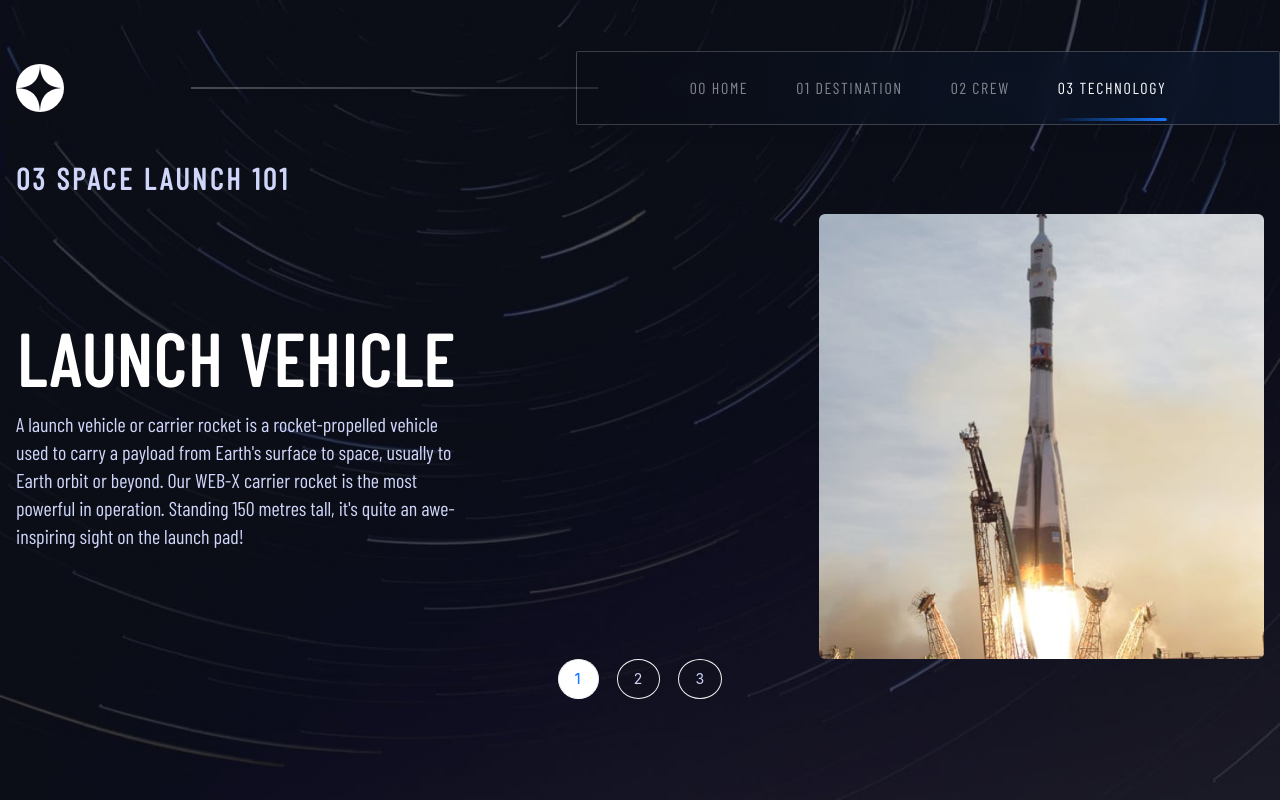
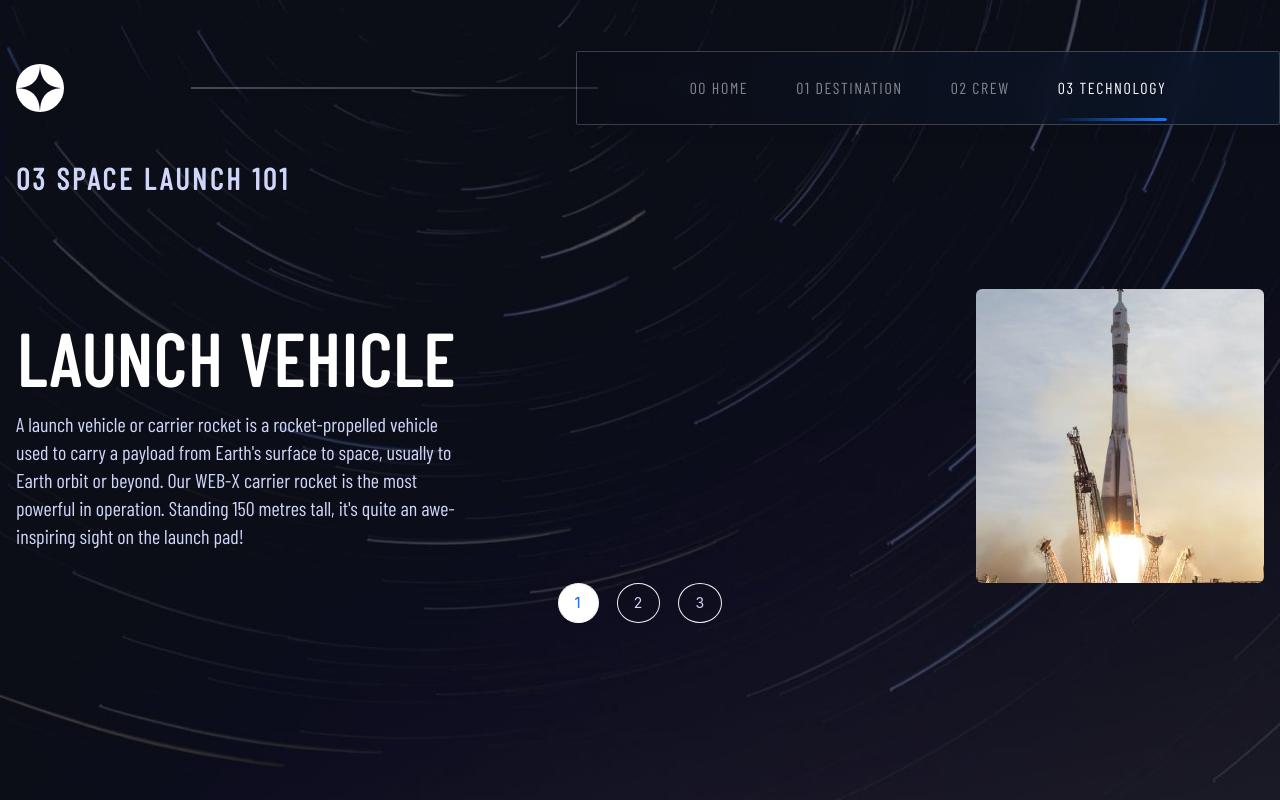
Before and after one commit to Mahmoud-Elagamy/Space-Tourism-MPW, a Next.js app: page /technology in a window 1280 px wide. Built offline with nearby package versions, Linux system fonts and the light colour scheme; a web font is replaced by a local one.

Commit message:
reduced the size of crew images a little

```diff
--- a/src/components/LoadingIndicator.tsx
+++ b/src/components/LoadingIndicator.tsx
@@ -5,10 +5,12 @@ const LoadingSpinner = ({ isInitLoading }: { isInitLoading?: boolean }) => {
   const pathname = usePathname();
   return (
     <div
-      className={`flex ${isInitLoading ? "h-full" : `h-[579px] ${pathname === "destination" ? "md:h-[738px]" : "md:h-[700px]"} lg:h-[445px]`} items-center justify-center`}
+      className={`flex ${isInitLoading ? "h-full" : `h-[579px] ${pathname === "destination" ? "md:h-[738px]" : "md:h-[700px]"} lg:h-[340px]`} items-center justify-center`}
       role="status"
+      aria-busy
     >
       <Spin size="large" />
+      <span className="sr-only">Loading...</span>
     </div>
   );
 };
--- a/src/components/TabContent.tsx
+++ b/src/components/TabContent.tsx
@@ -55,7 +55,7 @@ const TabContent = ({
           width={imageWidth}
           height={imageHeight}
           priority
-          className={`${animateImage ? "animate-spin-slow" : ""} max-h-[445px] ${explicitHeight ? "lg:h-[445px]" : ""} ${styleImage ? "rounded-md shadow-md" : ""}`}
+          className={`${animateImage ? "animate-spin-slow" : ""} $ w-64 md:w-72 ${explicitHeight ? "lg:h-[340px]" : ""} ${styleImage ? "rounded-md shadow-md" : ""}`}
         />
       </motion.picture>
 
```
